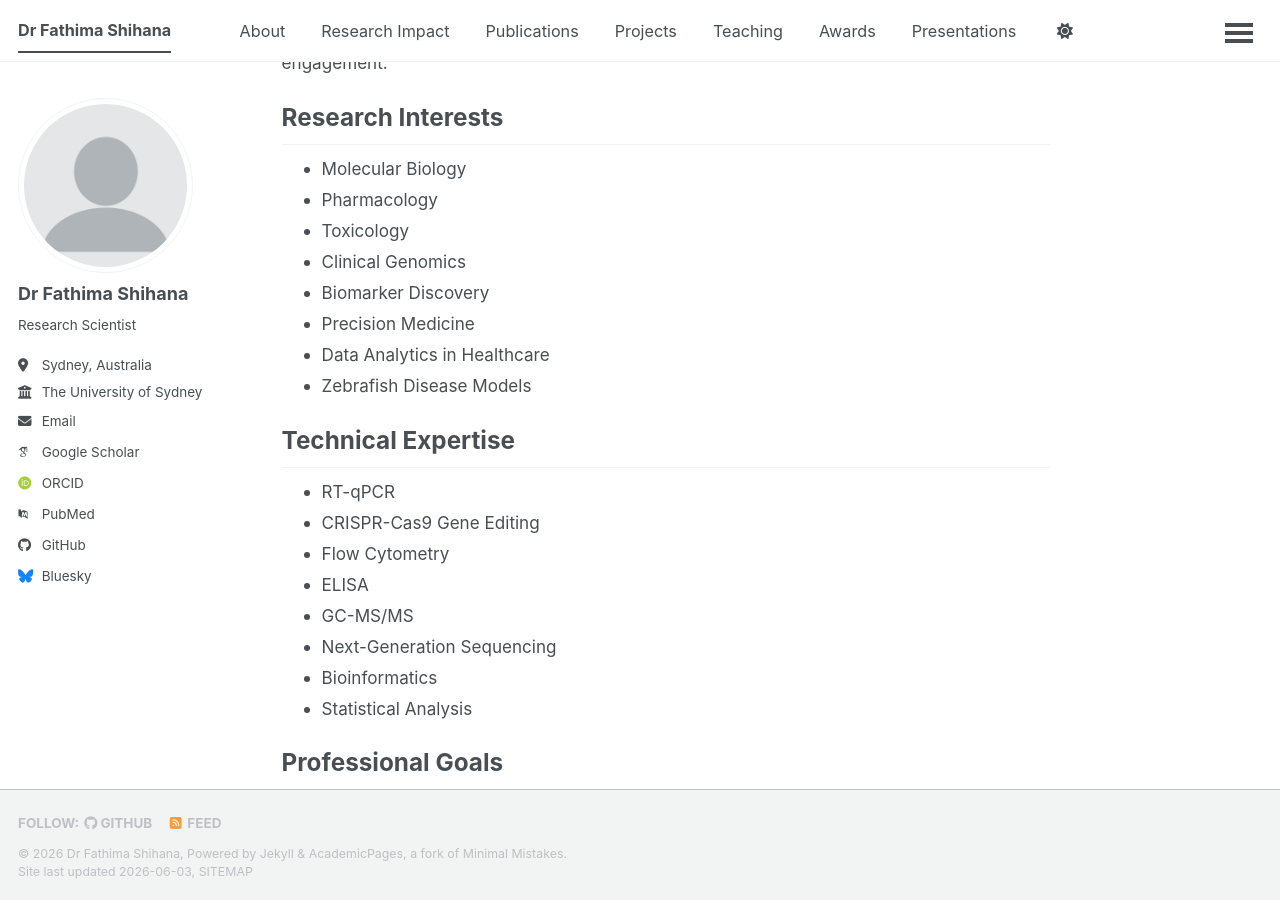
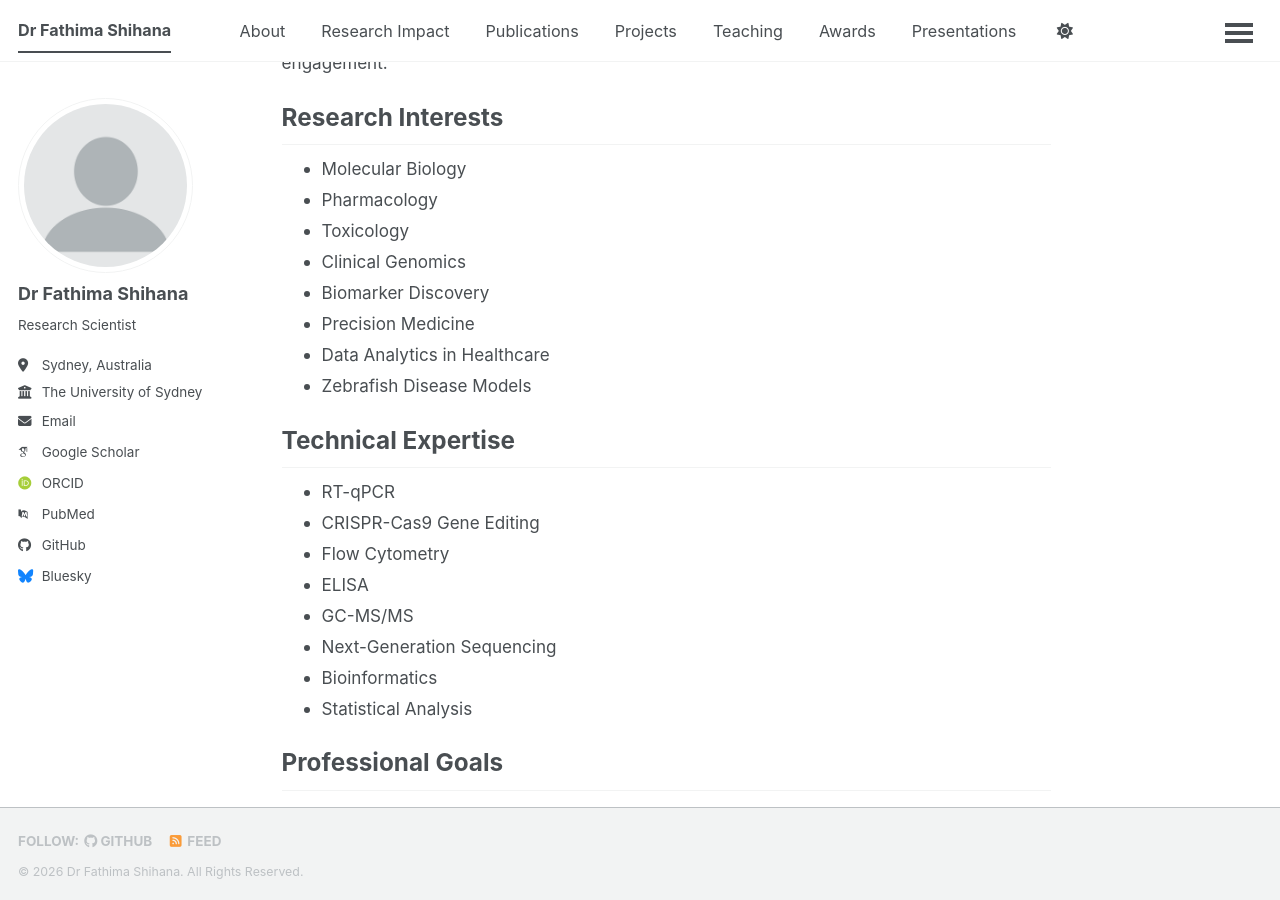
Before and after one commit to fathimashihana/fathimashihana.github.io, a Jekyll site: the page built from _pages/about.md, in a window 1280 px wide and 900 px high, scrolled down 529 px. Built offline with Jekyll 4.4.1, drawn with Linux system fonts in a browser that asks for light colours; some web fonts are replaced; a script bundle is joined from its source files by our own code; library files that are not in the unit come from our copies.

Commit message:
Update footer.html

```diff
--- a/_includes/footer.html
+++ b/_includes/footer.html
@@ -20,6 +20,5 @@
 {% endif %}
 
 <div class="page__footer-copyright">
-  &copy; {{ site.time | date: '%Y' }} {{ site.name | default: site.title }}, {{ site.data.ui-text[site.locale].powered_by | default: "Powered by" }} <a href="https://jekyllrb.com" rel="nofollow">Jekyll</a> &amp; <a href="https://github.com/academicpages/academicpages.github.io">AcademicPages</a>, a fork of <a href="https://mademistakes.com/work/minimal-mistakes-jekyll-theme/" rel="nofollow">Minimal Mistakes</a>.<br />
-  Site last updated {{ "now" | date: '%Y-%m-%d' }}, <a href="/sitemap/" style="text-transform: uppercase;">{{ site.data.ui-text[site.locale].site_map | default: "Sitemap" }}</a>
+  © {{ site.time | date: '%Y' }} Dr Fathima Shihana. All Rights Reserved.
 </div>
```
